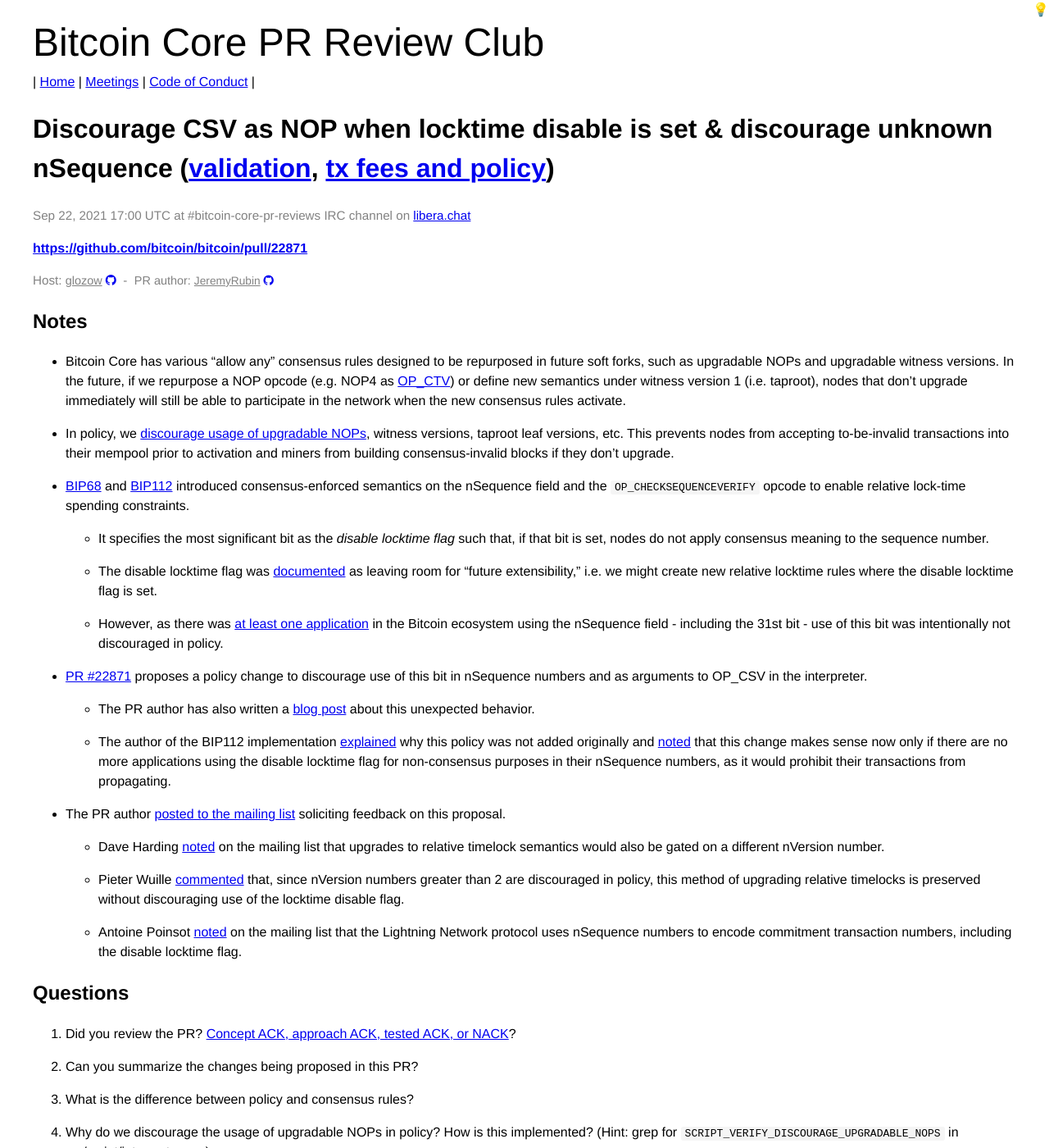
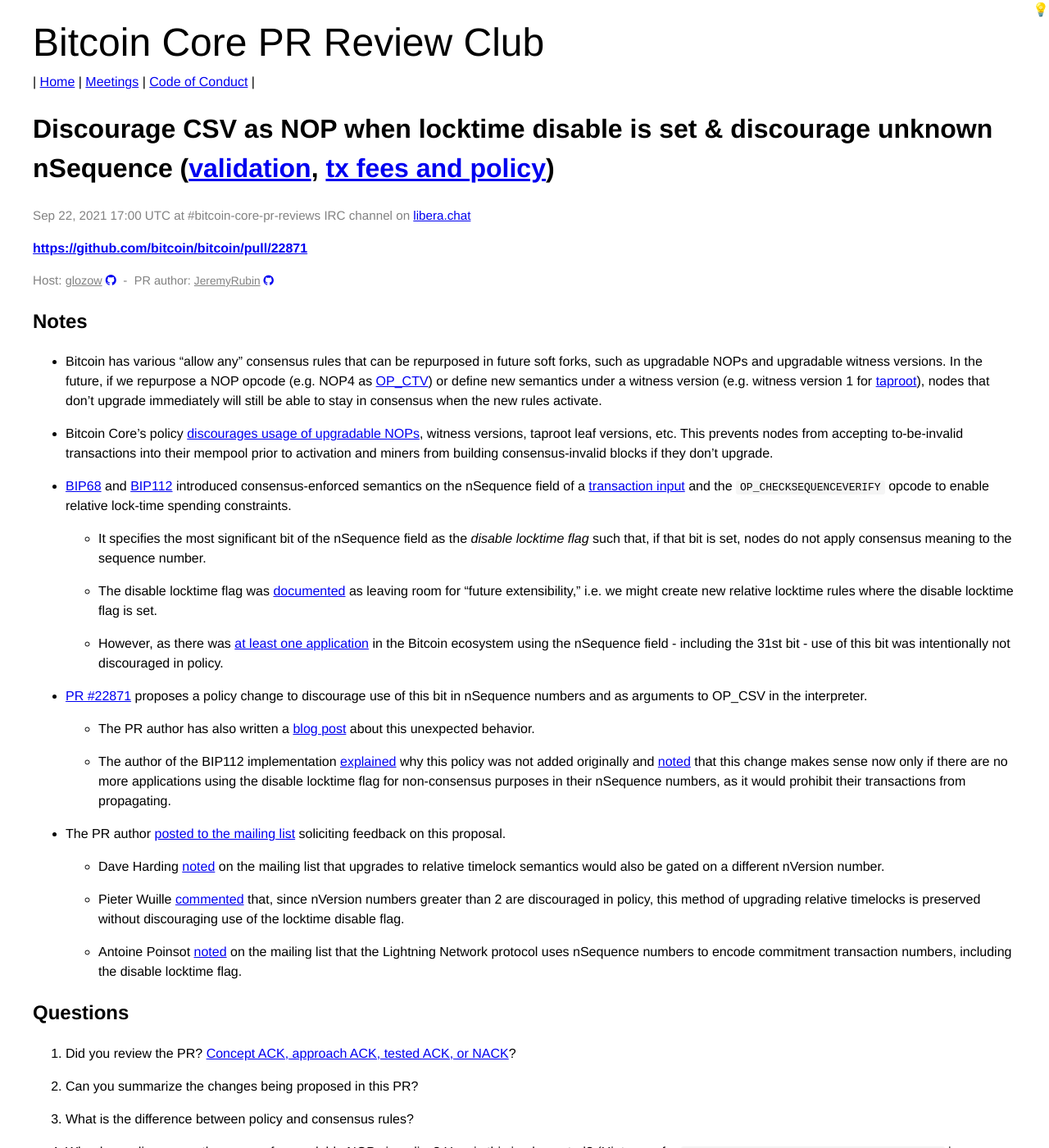
Before and after one commit to bitcoin-core-review-club/website, a Jekyll site: the page built from _posts/2021-09-22-#22871.md, in a window 1280 px wide and 1400 px high. Shown: the whole window at 82% size. Built offline with Jekyll 4.4.1, drawn with Linux system fonts in a browser that asks for light colours; some of the changed text lies outside the part shown.

```diff
--- a/_posts/2021-09-22-#22871.md
+++ b/_posts/2021-09-22-#22871.md
@@ -12,24 +12,25 @@ commit: e8eab74719
 
 ## Notes
 
-* Bitcoin Core has various "allow any" consensus rules designed to be repurposed in future soft
+* Bitcoin has various "allow any" consensus rules that can be repurposed in future soft
   forks, such as upgradable NOPs and upgradable witness versions. In the future, if we
   repurpose a NOP opcode (e.g. NOP4 as
   [OP\_CTV](https://github.com/bitcoin/bips/blob/master/bip-0119.mediawiki)) or define new semantics
-  under witness version 1 (i.e. taproot), nodes that don't upgrade immediately will still be able
-  to participate in the network when the new consensus rules activate.
+  under a witness version (e.g. witness version 1 for [taproot](https://github.com/bitcoin/bips/blob/master/bip-0341.mediawiki)), nodes that don't upgrade immediately will still be able
+  to stay in consensus when the new rules activate.
 
-* In policy, we [discourage usage of upgradable NOPs](https://github.com/bitcoin/bitcoin/pull/5000),
+* Bitcoin Core's policy [discourages usage of upgradable NOPs](https://github.com/bitcoin/bitcoin/pull/5000),
   witness versions, taproot leaf versions, etc. This prevents nodes from accepting to-be-invalid
   transactions into their mempool prior to activation and miners from building consensus-invalid
   blocks if they don't upgrade.
 
 * [BIP68](https://github.com/bitcoin/bips/blob/master/bip-0068.mediawiki) and
   [BIP112](https://github.com/bitcoin/bips/blob/master/bip-0112.mediawiki) introduced
-  consensus-enforced semantics on the nSequence field and the `OP_CHECKSEQUENCEVERIFY` opcode to
-  enable relative lock-time spending constraints.
+  consensus-enforced semantics on the nSequence field of a [transaction input](https://developer.bitcoin.org/reference/transactions.html#txin-a-transaction-input-non-coinbase)
+  and the `OP_CHECKSEQUENCEVERIFY` opcode to enable relative lock-time spending
+  constraints.
 
-    - It specifies the most significant bit as the _disable locktime flag_ such that, if that bit is
+    - It specifies the most significant bit of the nSequence field as the _disable locktime flag_ such that, if that bit is
       set, nodes do not apply consensus meaning to the sequence number.
 
     - The disable locktime flag was
@@ -97,13 +98,15 @@ commit: e8eab74719
 8. Do you think this change (discouragement of setting the most significant bit) should be applied
    to nSequence numbers, CSV values, both, or neither? Why?
 
-9. Why is [this
+10. What do you think of the approach of reusing the `SCRIPT_VERIFY_DISCOURAGE_UPGRADABLE_NOPS`
+   script verification flag to discourage use of the locktime disable flag?
+
+<!-- 9. Why is [this
    commit](https://github.com/bitcoin-core-review-club/bitcoin/commit/e5b2a824147c342bfbf2c8b1696afc686c2bfda7),
    which removes the `SCRIPT_VERIFY_DISCOURAGE_UPGRADABLE_NOPS` script verification flag from static
    OP\_CSV tests, needed?
 
-10. What do you think of the approach of reusing the `SCRIPT_VERIFY_DISCOURAGE_UPGRADABLE_NOPS`
-   script verification flag to discourage use of the locktime disable flag?
+   This commit is no longer part of the PR. TODO: update or remove this question. -->
 
 <!-- TODO: After meeting, uncomment and add meeting log between the irc tags
 ## Meeting Log
```
